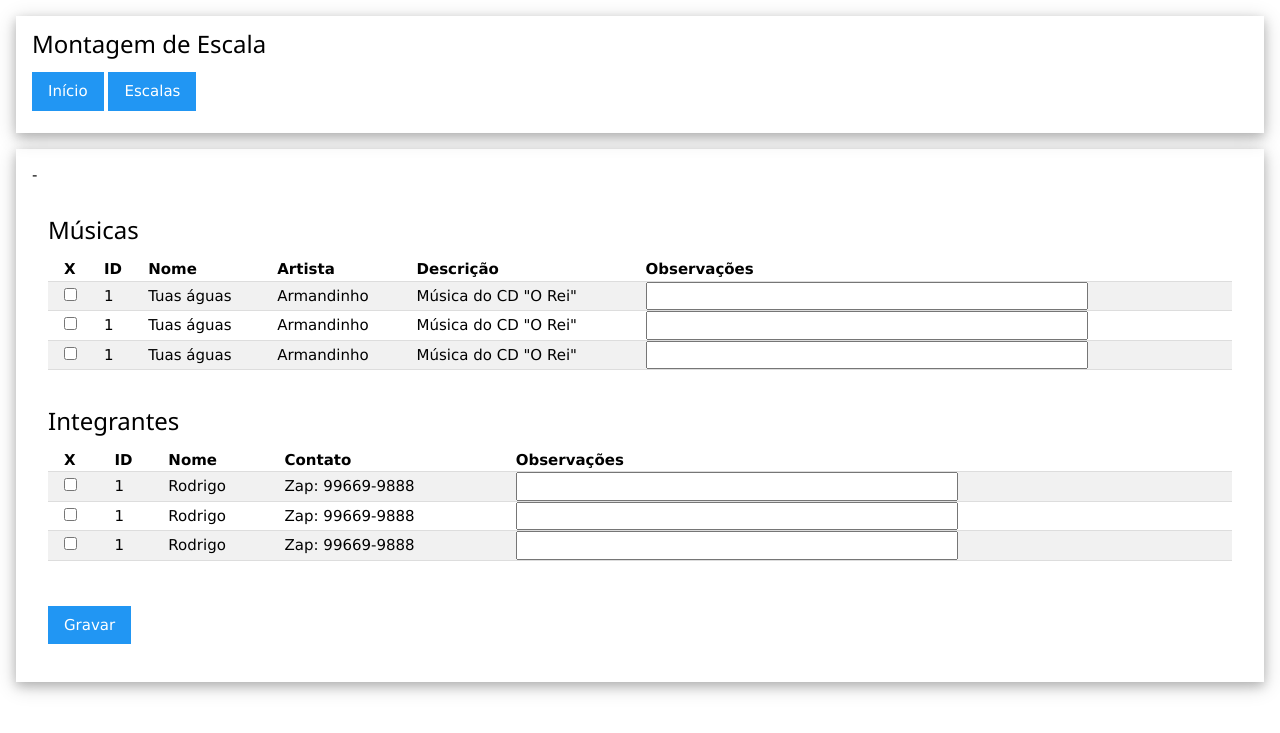
After one commit to rotognin/escalamusical, a PHP site: template App/View/cadEscala.php in a window 1280 px wide. The commit adds this page. Shown: the top 733 px of the page. Run offline with PHP 8.4, Linux system fonts and the light colour scheme; the template is opened without the code that fills it, so the values that code supplies are empty.

Commit message:
Início do processo de montagem das escalas

```diff
--- a/App/Controller/Controller.php
+++ b/App/Controller/Controller.php
@@ -67,6 +67,11 @@ class Controller
         self::viewAction('grupos');
     }
 
+    public static function escalasAction()
+    {
+        self::viewAction('escalas');
+    }
+
     public static function homeAction()
     {
         header('Location: ' . DIR['home']);
--- /dev/null
+++ b/App/View/cadEscala.php
@@ -0,0 +1,121 @@
+<?php
+
+/**
+ * Cadastro de Escalas para o grupo selecionado
+ */
+
+namespace App\View;
+
+use App\Model as Model;
+
+$gruID = (isset($_SESSION['gruID'])) ? $_SESSION['gruID'] : 0;
+$musicas = Model\Musica::listar(false);
+$integrantes = Model\Integrante::listar(false);
+
+$grupo = Model\Grupo::carregar($gruID);
+
+if (!isset($_SESSION['mensagem']))
+{
+    $_SESSION['mensagem'] = '';
+}
+
+$mensagem = $_SESSION['mensagem'];
+$_SESSION['mensagem'] = '';
+
+?>
+
+<!DOCTYPE html>
+<html>
+<?php include 'html' . DIRECTORY_SEPARATOR . 'head.php'; ?>
+<body>
+    <div class="w3-container w3-card-4 w3-margin">
+        <h3>Montagem de Escala</h3>
+        <a class="w3-button w3-blue" href="principal.php?action=menu">Início</a>
+        <a class="w3-button w3-blue" href="principal.php?action=escalas">Escalas</a>
+        <br><br>
+    </div>
+    <div class="w3-container w3-card-4 w3-margin">
+        <p>
+            <?php echo $grupo['gruID'] . ' - ' . $grupo['gruDescricao']; ?>
+            <?php include_once 'lib/mensagem.php'; ?>
+            <form method="post"
+                  class="w3-container"
+                  action="teste.php">
+                  <!--action="principal.php?control=escala&action=gravar"-->
+
+                <h3>Músicas</h3>
+                <table class="w3-table w3-striped w3-bordered">
+                    <tr>
+                        <th>X</th>
+                        <th>ID</th>
+                        <th>Nome</th>
+                        <th>Artista</th>
+                        <th>Descrição</th>
+                        <th>Observações</th>
+                    </tr>
+                    <tr>
+                        <td><input type="checkbox" id="musica1" name="musica[]" value="1"></td>
+                        <td>1</td>
+                        <td>Tuas águas</td>
+                        <td>Armandinho</td>
+                        <td>Música do CD "O Rei"</td>
+                        <td><input type="text" size="50" id="musica1" name="musicaObs1"></td>
+                    </tr>
+                    <tr>
+                        <td><input type="checkbox" id="musica2" name="musica[]" value="2"></td>
+                        <td>1</td>
+                        <td>Tuas águas</td>
+                        <td>Armandinho</td>
+                        <td>Música do CD "O Rei"</td>
+                        <td><input type="text" size="50" id="musica2" name="musicaObs2"></td>
+                    </tr>
+                    <tr>
+                        <td><input type="checkbox" id="musica3" name="musica[]" value="3"></td>
+                        <td>1</td>
+                        <td>Tuas águas</td>
+                        <td>Armandinho</td>
+                        <td>Música do CD "O Rei"</td>
+                        <td><input type="text" size="50" id="musica3" name="musicaObs3"></td>
+                    </tr>
+                </table>
+                <br>
+                <h3>Integrantes</h3>
+                <table class="w3-table w3-striped w3-bordered">
+                    <tr>
+                        <th>X</th>
+                        <th>ID</th>
+                        <th>Nome</th>
+                        <th>Contato</th>
+                        <th>Observações</th>
+                    </tr>
+                    <tr>
+                        <td><input type="checkbox" id="integrante1" name="integrante[]" value="1"></td>
+                        <td>1</td>
+                        <td>Rodrigo</td>
+                        <td>Zap: 99669-9888</td>
+                        <td><input type="text" size="50" id="integrante1" name="integranteObs1"></td>
+                    </tr>
+                    <tr>
+                        <td><input type="checkbox" id="integrante2" name="integrante[]" value="2"></td>
+                        <td>1</td>
+                        <td>Rodrigo</td>
+                        <td>Zap: 99669-9888</td>
+                        <td><input type="text" size="50" id="integrante2" name="integranteObs2"></td>
+                    </tr>
+                    <tr>
+                        <td><input type="checkbox" id="integrante3" name="integrante[]" value="3"></td>
+                        <td>1</td>
+                        <td>Rodrigo</td>
+                        <td>Zap: 99669-9888</td>
+                        <td><input type="text" size="50" id="integrante3" name="integranteObs3"></td>
+                    </tr>
+                </table>
+                <br><br>
+                <input type="hidden" id="gruID" name="gruID" value="<?php echo $gruID; ?>">
+                <input type="submit" value="Gravar" class="w3-button w3-blue">
+            </form>
+        </p>
+        <br>
+    </div>
+</body>
+</html>
--- a/App/View/grupos.php
+++ b/App/View/grupos.php
@@ -32,7 +32,7 @@ $_SESSION['mensagem'] = '';
     </div>
     <div class="w3-container w3-card-4 w3-padding">
         <?php include_once 'lib/mensagem.php'; ?>
-        <h3>Gruposs:</h3>
+        <h3>Grupos:</h3>
         <table class='w3-table w3-striped w3-bordered'>
             <tr>
                 <th>ID</th>
--- a/docs/tabelas.txt
+++ b/docs/tabelas.txt
@@ -54,3 +54,4 @@ Cadastro de integrantes da Escala - escalaintegrantes_tb
 *** Mural de recado do Administrador aos usuários do sistema
 *** Criar um campo de apelido para os integrantes (talvez...)
 *** Criar um cadastro de usuários com permissões: poderá criar grupos, alterar as escalas, escolher músicas, etc...
+*** Criar um cadastro de Categorias para as músicas
--- a/docs/tarefas.txt
+++ b/docs/tarefas.txt
@@ -7,8 +7,8 @@
     - Integrantes - OK
     - Músicas - OK
     - Grupos - OK
-    - Escala-Integrantes
-    - Escala-Músicas
+    - Escala-Integrantes - OK  \
+    - Escala-Músicas - OK      /
 
 - Criação dos Controles
     - Usuários
```
Also changed, not shown: App/Controller/escalaController.php (added, +35 -0 lines), App/Model/Escala.php (+23 -41 lines), App/Model/Grupo.php (+8 -6 lines), App/View/escalas.php (+18 -9 lines).
